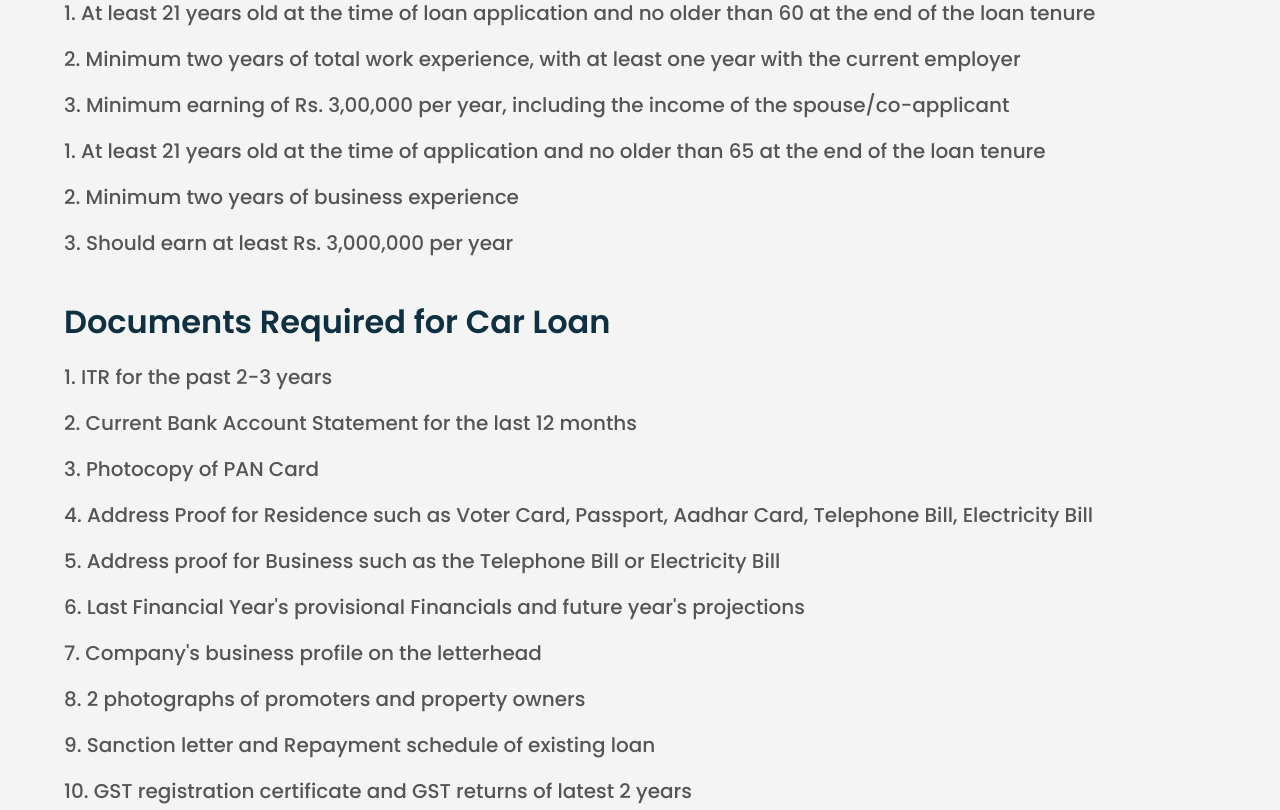
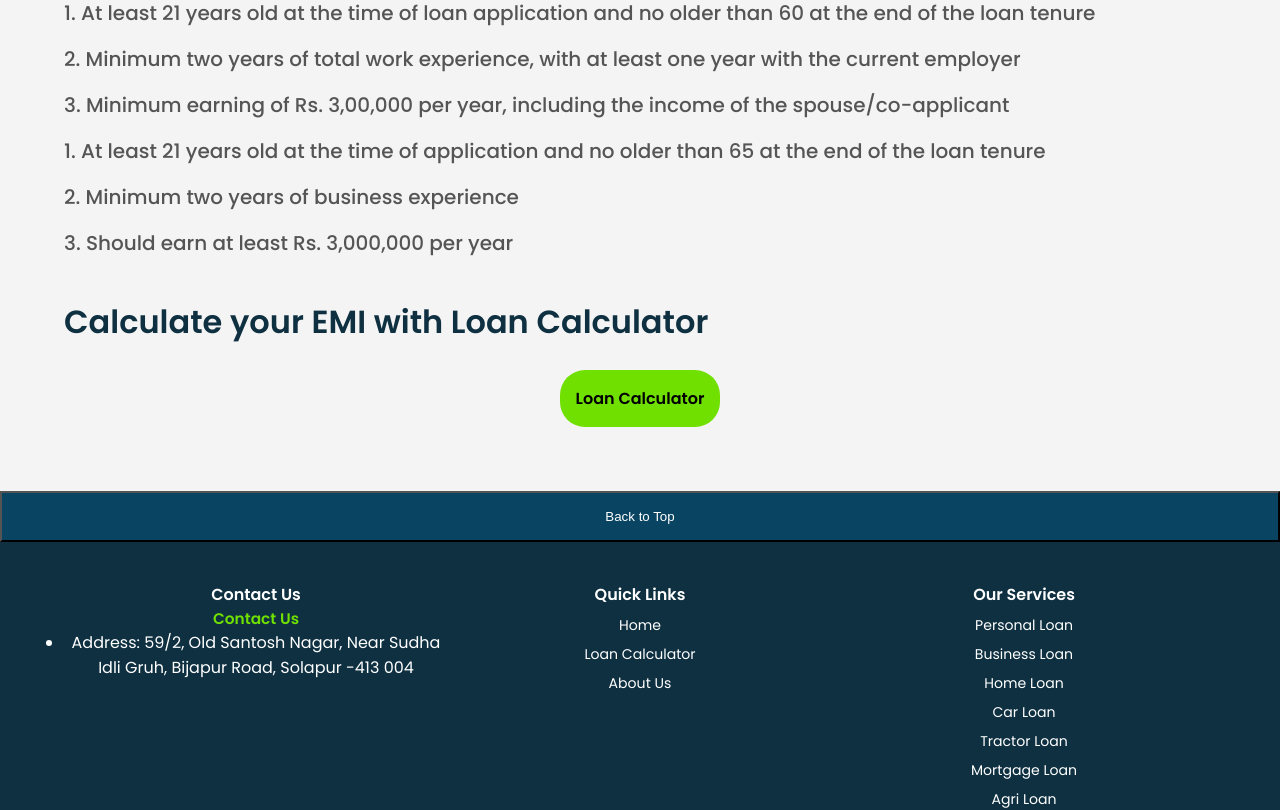
Before and after one commit to SheshNalwar/Shubham-Enterprises, a React (Vite) app: page /carLoan in a window 1280 px wide. Shown: the part 1105-1915 px from the top of the page. Built offline with nearby package versions, Linux system fonts and the light colour scheme.

Commit message:
Dynamic Routing Done

```diff
--- a/src/App.jsx
+++ b/src/App.jsx
@@ -1,21 +1,28 @@
 import { BrowserRouter as Router, Routes, Route } from "react-router-dom";
 import {
   AboutUsPage,
-  AgriLoan,
-  BusinessLoan,
-  CarLoan,
-  CommercialVLoan,
   Footer,
-  HomeLoan,
   Homepage,
   Page404,
   LoanCalculatorPage,
-  MortgageLoan,
   Nav,
-  PersonalLoan,
-  TractorLoan,
+  loanDetails,
+  loanTypesData,
+  LoansPage,
 } from "./Index";
-
+const mergedLoanData = loanTypesData
+  .map((loanType) => {
+    const loanDetail = loanDetails.find(
+      (detail) => detail.alt === loanType.alt
+    );
+    if (loanDetail) {
+      return { ...loanType, ...loanDetail };
+    } else {
+      console.warn(`No matching loan detail found for ${loanType.alt}`);
+      return null;
+    }
+  })
+  .filter((loan) => loan !== null);
 function App() {
   return (
     <>
@@ -26,14 +33,13 @@ function App() {
           <Route path="/" element={<Homepage />} />
           <Route path="/aboutUs" element={<AboutUsPage />} />
           <Route path="/loanCalculator" element={<LoanCalculatorPage />} />
-          <Route path="/personalLoan" element={<PersonalLoan />} />
-          <Route path="/homeLoan" element={<HomeLoan />} />
-          <Route path="/agriLoan" element={<AgriLoan />} />
-          <Route path="/carLoan" element={<CarLoan />} />
-          <Route path="/businessLoan" element={<BusinessLoan />} />
-          <Route path="/mortgageLoan" element={<MortgageLoan />} />
-          <Route path="/tractorLoan" element={<TractorLoan />} />
-          <Route path="/commercialVLoan" element={<CommercialVLoan />} />
+          {mergedLoanData.map((loan) => (
+            <Route
+              key={loan.id || loan.navigation}
+              path={`/${loan.navigation}`}
+              element={<LoansPage loan={loan} />}
+            />
+          ))}
         </Routes>
         <Footer />
       </Router>
--- a/src/Index.js
+++ b/src/Index.js
@@ -1,29 +1,10 @@
-// Loan Pages :
-import CommercialVLoan from "./pages/Loans/CommercialVLoan";
-import BusinessLoan from "./pages/Loans/BusinessLoan";
-import MortgageLoan from "./pages/Loans/MortgageLoan";
-import PersonalLoan from "./pages/Loans/PersonalLoan";
-import TractorLoan from "./pages/Loans/TractorLoan";
-import HomeLoan from "./pages/Loans/HomeLoan";
-import AgriLoan from "./pages/Loans/AgriLoan";
-import CarLoan from "./pages/Loans/CarLoan";
-export {
-  CommercialVLoan,
-  BusinessLoan,
-  MortgageLoan,
-  PersonalLoan,
-  TractorLoan,
-  HomeLoan,
-  AgriLoan,
-  CarLoan,
-};
-
 // Pages :
 import LoanCalculatorPage from "./pages/LoanCalculatorPage";
 import AboutUsPage from "./pages/AboutUsPage";
+import LoansPage from "./pages/LoansPage";
 import Homepage from "./pages/Homepage";
 import Page404 from "./pages/Page404";
-export { LoanCalculatorPage, AboutUsPage, Homepage, Page404 };
+export { LoanCalculatorPage, AboutUsPage, Homepage, Page404, LoansPage };
 
 // Components
 import DetailWithInput from "./components/LoanCalci/DetailWithInput";
--- a/src/pages/Loans/AgriLoan.jsx
+++ /dev/null
@@ -1,21 +0,0 @@
-import { LoanDetails, loanDetails } from "../../Index";
-const AgriLoan = () => {
-  const firstLoanDetail = loanDetails[6];
-  return (
-    <div>
-      {
-        <LoanDetails
-          title={firstLoanDetail.title}
-          alt={firstLoanDetail.alt}
-          imgSrc={firstLoanDetail.imgSrc}
-          info={firstLoanDetail.info}
-          features={firstLoanDetail.features}
-          eligibility={firstLoanDetail.eligibility}
-          process={firstLoanDetail.process}
-        />
-      }
-    </div>
-  );
-};
-
-export default AgriLoan;
--- a/src/pages/Loans/BusinessLoan.jsx
+++ /dev/null
@@ -1,22 +0,0 @@
-import { LoanDetails, loanDetails } from "../../Index";
-const BusinessLoan = () => {
-  const firstLoanDetail = loanDetails[1];
-  return (
-    <div>
-      {
-        <LoanDetails
-          title={firstLoanDetail.title}
-          imgSrc={firstLoanDetail.imgSrc}
-          alt={firstLoanDetail.alt}
-          info={firstLoanDetail.info}
-          features={firstLoanDetail.features}
-          eligibility={firstLoanDetail.eligibility}
-          process={firstLoanDetail.process}
-          documents={firstLoanDetail.documents}
-        />
-      }
-    </div>
-  );
-};
-
-export default BusinessLoan;
--- a/src/pages/Loans/CarLoan.jsx
+++ /dev/null
@@ -1,22 +0,0 @@
-import { LoanDetails, loanDetails } from "../../Index";
-const CarLoan = () => {
-  const firstLoanDetail = loanDetails[3];
-  return (
-    <div>
-      {
-        <LoanDetails
-          title={firstLoanDetail.title}
-          imgSrc={firstLoanDetail.imgSrc}
-          alt={firstLoanDetail.alt}
-          info={firstLoanDetail.info}
-          features={firstLoanDetail.features}
-          eligibility={firstLoanDetail.eligibility}
-          process={firstLoanDetail.process}
-          documents={firstLoanDetail.documents}
-        />
-      }
-    </div>
-  );
-};
-
-export default CarLoan;
--- a/src/pages/Loans/CommercialVLoan.jsx
+++ /dev/null
@@ -1,21 +0,0 @@
-import { LoanDetails, loanDetails } from "../../Index";
-const CommercialVLoan = () => {
-  const firstLoanDetail = loanDetails[7];
-  return (
-    <div>
-      {
-        <LoanDetails
-          title={firstLoanDetail.title}
-          info={firstLoanDetail.info}
-          imgSrc={firstLoanDetail.imgSrc}
-          alt={firstLoanDetail.alt}
-          features={firstLoanDetail.features}
-          eligibility={firstLoanDetail.eligibility}
-          process={firstLoanDetail.process}
-        />
-      }
-    </div>
-  );
-};
-
-export default CommercialVLoan;
--- a/src/pages/Loans/HomeLoan.jsx
+++ /dev/null
@@ -1,22 +0,0 @@
-import { LoanDetails, loanDetails } from "../../Index";
-const HomeLoan = () => {
-  const firstLoanDetail = loanDetails[2];
-  return (
-    <div>
-      {
-        <LoanDetails
-          title={firstLoanDetail.title}
-          info={firstLoanDetail.info}
-          imgSrc={firstLoanDetail.imgSrc}
-          alt={firstLoanDetail.alt}
-          features={firstLoanDetail.features}
-          eligibility={firstLoanDetail.eligibility}
-          process={firstLoanDetail.process}
-          documents={firstLoanDetail.documents}
-        />
-      }
-    </div>
-  );
-};
-
-export default HomeLoan;
--- a/src/pages/Loans/MortgageLoan.jsx
+++ /dev/null
@@ -1,21 +0,0 @@
-import { LoanDetails, loanDetails } from "../../Index";
-const MortgageLoan = () => {
-  const firstLoanDetail = loanDetails[5];
-  return (
-    <div>
-      {
-        <LoanDetails
-          title={firstLoanDetail.title}
-          info={firstLoanDetail.info}
-          imgSrc={firstLoanDetail.imgSrc}
-          alt={firstLoanDetail.alt}
-          features={firstLoanDetail.features}
-          eligibility={firstLoanDetail.eligibility}
-          process={firstLoanDetail.process}
-        />
-      }
-    </div>
-  );
-};
-
-export default MortgageLoan;
--- a/src/pages/Loans/PersonalLoan.jsx
+++ /dev/null
@@ -1,21 +0,0 @@
-import { LoanDetails, loanDetails } from "../../Index";
-const PersonalLoan = () => {
-  const firstLoanDetail = loanDetails[0];
-  return (
-    <div>
-      {
-        <LoanDetails
-          title={firstLoanDetail.title}
-          imgSrc={firstLoanDetail.imgSrc}
-          info={firstLoanDetail.info}
-          alt={firstLoanDetail.alt}
-          features={firstLoanDetail.features}
-          eligibility={firstLoanDetail.eligibility}
-          process={firstLoanDetail.process}
-        />
-      }
-    </div>
-  );
-};
-
-export default PersonalLoan;
--- a/src/pages/Loans/TractorLoan.jsx
+++ /dev/null
@@ -1,21 +0,0 @@
-import { LoanDetails, loanDetails } from "../../Index";
-const TractorLoan = () => {
-  const firstLoanDetail = loanDetails[4];
-  return (
-    <div>
-      {
-        <LoanDetails
-          title={firstLoanDetail.title}
-          info={firstLoanDetail.info}
-          imgSrc={firstLoanDetail.imgSrc}
-          alt={firstLoanDetail.alt}
-          features={firstLoanDetail.features}
-          eligibility={firstLoanDetail.eligibility}
-          process={firstLoanDetail.process}
-        />
-      }
-    </div>
-  );
-};
-
-export default TractorLoan;
--- /dev/null
+++ b/src/pages/LoansPage.jsx
@@ -0,0 +1,18 @@
+import { LoanDetails } from "../Index";
+const LoansPage = ({ loan }) => {
+  return (
+    <div>
+      <LoanDetails
+        title={loan.title}
+        alt={loan.alt}
+        imgSrc={loan.imgSrc}
+        info={loan.info}
+        features={loan.features}
+        eligibility={loan.eligibility}
+        process={loan.process}
+      />
+    </div>
+  );
+};
+
+export default LoansPage;
--- a/src/utils/Data.js
+++ b/src/utils/Data.js
@@ -2,7 +2,7 @@ export const loanTypesData = [
   {
     imgSrc: "personal.png",
     loanName: "Personal",
-    alt: "Personal-Loan",
+    alt: "PersonalLoan",
     navigation: "personalLoan",
   },
   {
@@ -26,7 +26,7 @@ export const loanTypesData = [
   {
     imgSrc: "tractor.png",
     loanName: "Tractor",
-    alt: "Tractor-Loan",
+    alt: "TractorLoan",
     navigation: "tractorLoan",
   },
   {
@@ -38,13 +38,13 @@ export const loanTypesData = [
   {
     imgSrc: "sprout.png",
     loanName: "Agri",
-    alt: "Agri-Loan",
+    alt: "AgriLoan",
     navigation: "agriLoan",
   },
   {
     imgSrc: "dump-truck.png",
     loanName: "Commercial Vehicle",
-    alt: "Commercial-Vehicle",
+    alt: "CommercialVehicle",
     navigation: "commercialVLoan",
   },
 ];
@@ -183,7 +183,7 @@ export const loanDetails = [
   {
     id: 1,
     imgSrc: "personal.png",
-    alt: "Personal-Loan",
+    alt: "PersonalLoan",
     title: "Personal Loan",
     info: "A personal loan is a type of unsecured loan that individuals can obtain from banks, credit unions, or online lenders. Unlike secured loans, such as a mortgage or auto loan, personal loans do not require collateral. They are typically used for various personal expenses, such as debt consolidation, home renovations, medical bills, or other significant expenses.\n \n ",
     features: {
@@ -219,7 +219,7 @@ export const loanDetails = [
   {
     id: 2,
     title: "Business Loan",
-    alt: "business-Loan",
+    alt: "BusinessLoan",
     imgSrc: "business.png",
     info: "A business loan is a financial product that helps businesses cover expenses like expansion, equipment purchases, or managing cash flow. It comes with specific terms, such as repayment schedules and interest rates. By securing a loan, businesses can invest in growth opportunities and manage financial challenges.",
     features: {
@@ -270,7 +270,7 @@ export const loanDetails = [
   {
     id: 3,
     title: "Home Loan",
-    alt: "home-Loan",
+    alt: "HomeLoan",
     imgSrc: "HomeLoan.png",
     info: "A home loan, commonly known as a mortgage, is a financial arrangement where a lender provides funds to individuals or families to purchase or refinance residential real estate. The loan is secured by the property itself, and borrowers repay it over a specified period, typically 15 to 30 years, through monthly payments that include principal, interest, property taxes, and insurance. This enables borrowers to spread the cost of homeownership over time, making it feasible to acquire homes without needing to pay the full purchase price upfront.",
     features: {
@@ -351,7 +351,7 @@ export const loanDetails = [
   {
     id: 4,
     title: "Car Loan",
-    alt: "car-Loan",
+    alt: "CarLoan",
     imgSrc: "car.png",
     info: "A car loan is a financial product where a lender provides funds to an individual to purchase a vehicle. The loan is secured by the car itself, and borrowers repay it through monthly installments over a set period, typically ranging from 2 to 7 years. The loan amount, interest rate, and repayment term are agreed upon upfront, allowing borrowers to spread the cost of the vehicle over time, making car ownership more affordable.",
     features: {
@@ -410,7 +410,7 @@ export const loanDetails = [
   {
     id: 5,
     title: "Tractor Loan",
-    alt: "tractor-Loan",
+    alt: "TractorLoan",
     imgSrc: "tractor.png",
     info: "Lorem ipsum dolor sit amet consectetur adipisicing elit. Veniam earum aliquam sapiente ad delectus nam, praesentium",
     features: {},
@@ -420,7 +420,7 @@ export const loanDetails = [
   {
     id: 6,
     title: "Mortgage Loan",
-    alt: "mortgage-Loan",
+    alt: "MortgageLoan",
     imgSrc: "mortgage.png",
     info: "Lorem ipsum dolor sit amet consectetur adipisicing elit. Veniam earum aliquam sapiente ad delectus nam, praesentium",
     features: {},
@@ -430,7 +430,7 @@ export const loanDetails = [
   {
     id: 7,
     title: "Agri Loan",
-    alt: "agri-Loan",
+    alt: "AgriLoan",
     imgSrc: "sprout.png",
     info: "Lorem ipsum dolor sit amet consectetur adipisicing elit. Veniam earum aliquam sapiente ad delectus nam, praesentium",
     features: {},
@@ -440,7 +440,7 @@ export const loanDetails = [
   {
     id: 8,
     title: "Commercial Vehicle Loan",
-    alt: "dump-truck-Loan",
+    alt: "CommercialVehicle",
     imgSrc: "dump-truck.png",
     info: "Lorem ipsum dolor sit amet consectetur adipisicing elit. Veniam earum aliquam sapiente ad delectus nam, praesentium",
     features: {},
```
